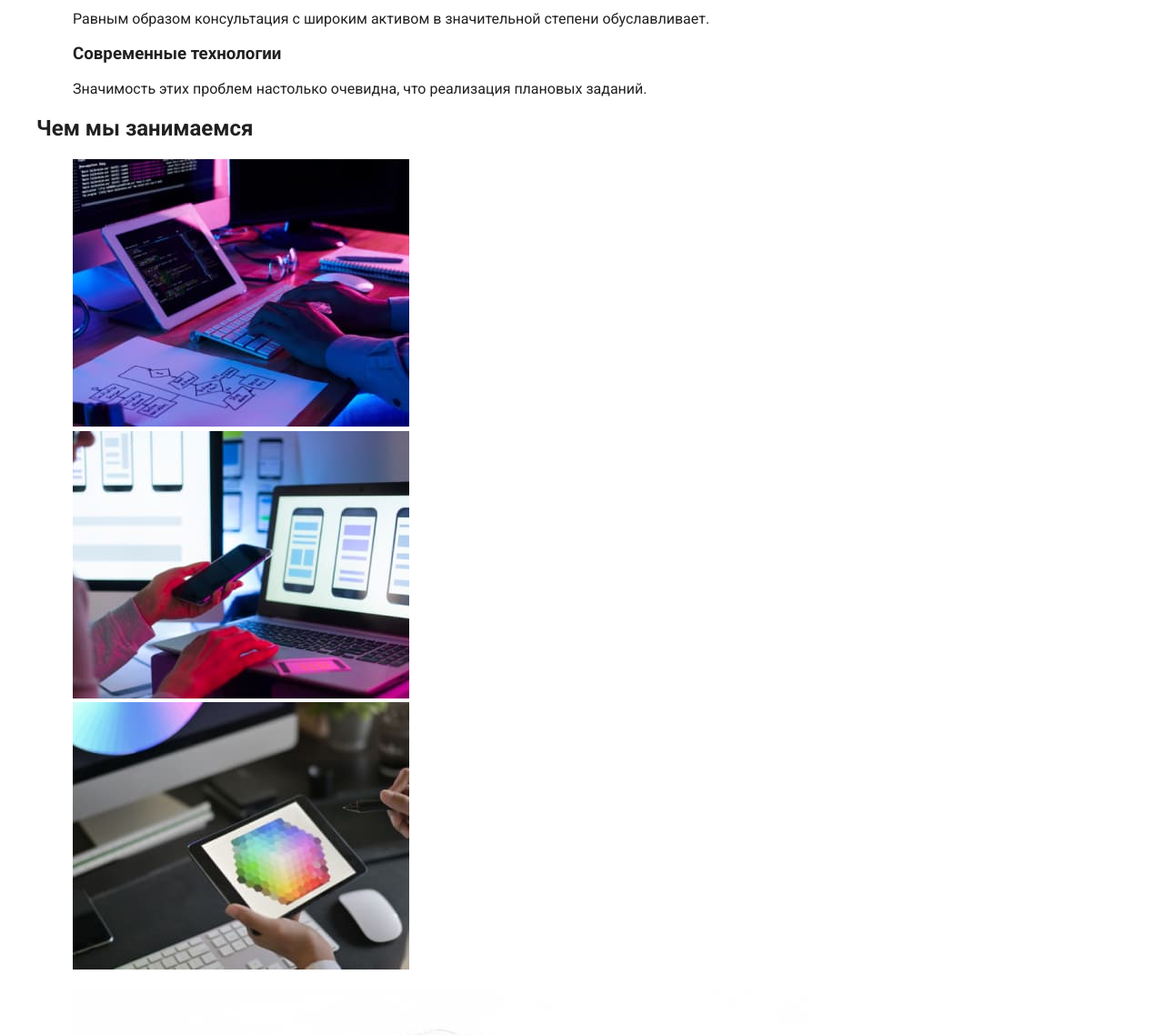
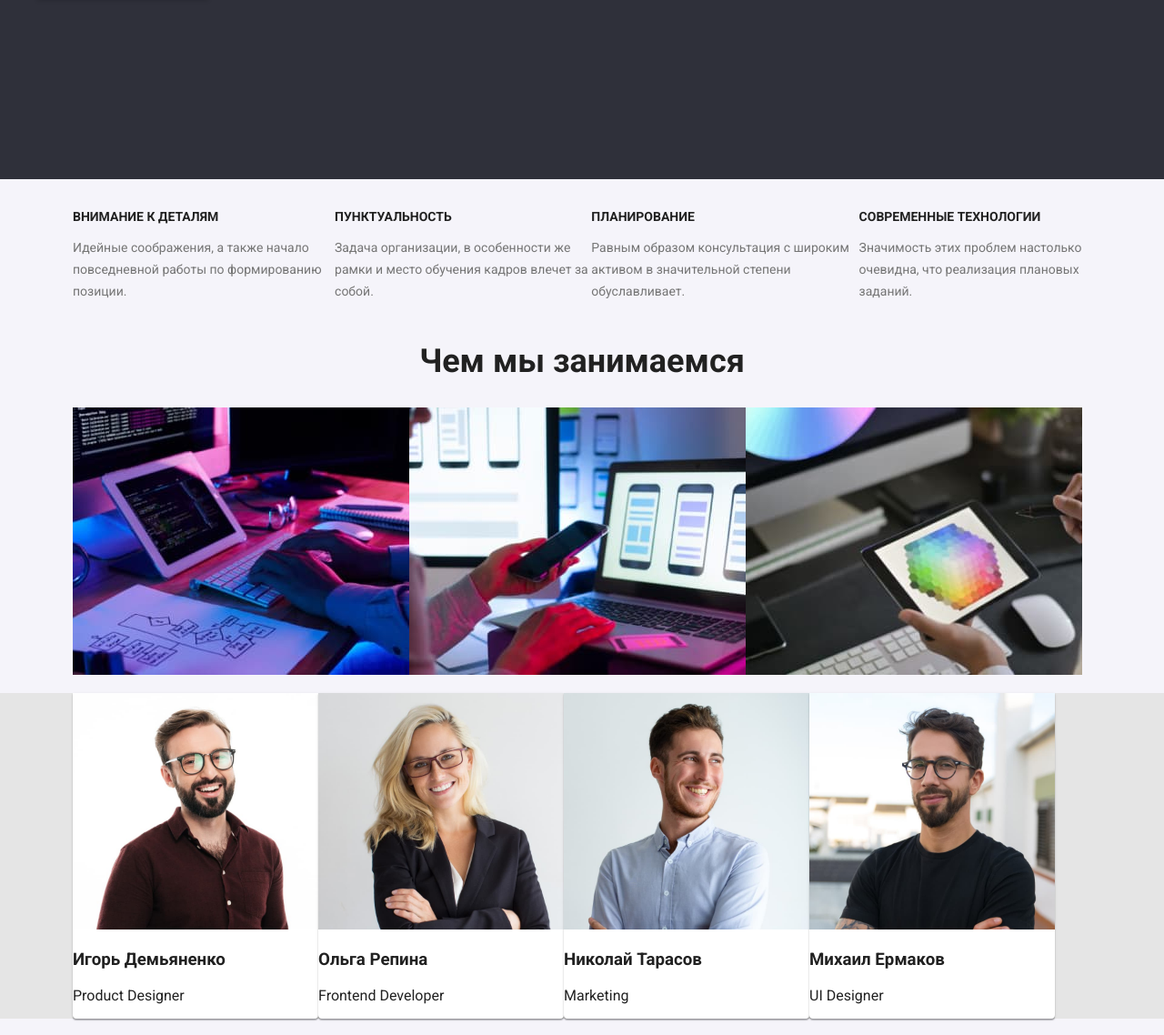
Before and after one commit to BuRRRaFFF4iQue/goit-markup-hw-03, a plain HTML site: page index.html in a window 1280 px wide. Shown: the part 517-1655 px from the top of the page at 91% size. Drawn offline with nearby package versions, Linux system fonts and the light colour scheme.

Commit message:
Commit css style 2

```diff
--- a/css/main.css
+++ b/css/main.css
@@ -35,6 +35,7 @@
 body{
     font-family: 'Roboto', sans-serif;
     color: var(--color-main);
+    background-color: var(--bg-color-primary);
 }
 
 ul{
@@ -88,27 +89,33 @@ header{
     flex-direction: row;
 
     margin-top: 32px;
+}
 
 
-}
 
 .nav-item{
     font-weight: 500;
     font-size: 14px;
     line-height: 1.14;
     letter-spacing: 0.02em;
-
+    margin-right: 50px;
     color: var(--color-main);
 }
 
-.nav-item:not(last-child){
-    margin-right: 50px;
+.link-top{
+    display: flex;
+    margin-left: 50px;
 }
 
 .address-top{
     display: flex;
+    flex-direction: columm;
     margin-top: 32px;
 
+
+}
+
+.link-top{
     font-style: normal;
     font-weight: 500;
     font-size: 14px;
@@ -118,14 +125,11 @@ header{
     color: var(--links-color-header);
 }
 
-.link-top{
-
-}
-
     /* Slogan */
 .slogan{
     background-color: var(--bg-color-slogan);
-    padding: 200px auto;
+    padding-top: 200px;
+    padding-bottom: 200px;
 }
 
 .slogan-title{
@@ -145,7 +149,6 @@ header{
     font-size: 16px;
     line-height: 1.88;
 
-
     padding: 10px 32px;
 
     box-shadow: 0px 4px 4px rgba(0, 0, 0, 0.15);
@@ -154,3 +157,73 @@ header{
     background-color: var(--accent-color);
     color: var(--color-light);
 }
+
+    /* Achievements */
+
+.achiev-list{
+    display: flex;
+    min-width: 270px;
+}
+
+.achiev-item:last-child{
+    margin-right: 30px;
+}
+
+.achiev-title{
+
+    font-weight: 700;
+    font-size: 14px;
+    line-height: 1.14;
+    text-transform: uppercase;
+}
+
+.achiev-description{
+
+    font-weight: 400;
+    font-size: 14px;
+    line-height: 1.71;
+    color: var(--color-description);
+}
+
+    /* Actions */
+.actions-title{
+    font-weight: 700;
+    font-size: 36px;
+    text-align: center;
+}
+
+.actions-list{
+    display: flex;
+}
+
+/* Our team*/
+.team{
+    background-color: var(--bg-color-secondary);
+}
+
+.team-list{
+    display: flex;
+}
+
+.team-card{
+
+    background: var(--bg-color-cards);
+    box-shadow: 0px 1px 3px rgba(0, 0, 0, 0.12),
+    0px 1px 1px rgba(0, 0, 0, 0.14),
+    0px 2px 1px rgba(0, 0, 0, 0.2);
+    border-radius: 0px 0px 4px 4px;
+
+}
+
+.unit-image{
+    width: 270px;
+}
+
+/* Footer */
+footer{
+    background: var(--bg-color-footer);
+}
+
+.logo-bottom{
+    color: var(--logo-color-bottom);
+}
--- a/index.html
+++ b/index.html
@@ -69,33 +69,33 @@
         </section>
             <!-- Achievements -->
 
-        <section>
+        <section class="achiev">
 
             <div class="container">
             <h2></h2>   <!--todo Invisible-->
 
-            <ul>
-                <li>
-                    <h3>Внимание к деталям</h3>
-                    <p>
+            <ul class="achiev-list">
+                <li class="achiev-item">
+                    <h3 class="achiev-title">Внимание к деталям</h3>
+                    <p class="achiev-description">
                         Идейные соображения, а также начало повседневной работы по формированию позиции.
                     </p>
                 </li>
-                <li>
-                    <h3>Пунктуальность</h3>
-                    <p>
+                <li class="achiev-item">
+                    <h3 class="achiev-title">Пунктуальность</h3>
+                    <p class="achiev-description">
                         Задача организации, в особенности же рамки и место обучения кадров влечет за собой.
                     </p>
                 </li>
-                <li>
-                    <h3>Планирование</h3>
-                    <p>
+                <li class="achiev-item">
+                    <h3 class="achiev-title">Планирование</h3>
+                    <p class="achiev-description">
                         Равным образом консультация с широким активом в значительной степени обуславливает.
                     </p>
                 </li>
-                <li>
-                    <h3>Современные технологии</h3>
-                    <p>
+                <li class="achiev-item">
+                    <h3 class="achiev-title">Современные технологии</h3>
+                    <p class="achiev-description">
                         Значимость этих проблем настолько очевидна, что реализация плановых заданий.
                     </p>
                 </li>
@@ -105,32 +105,32 @@
         </section>
 
         <!-- Actions -->
-        <section>
+        <section class="actions">
 
             <div class="container">
-            <h2>Чем мы занимаемся</h2>
+            <h2 class="actions-title">Чем мы занимаемся</h2>
 
-            <ul>
+            <ul class="actions-list">
                 <li>
-                    <img src="./images/images1/img1-1.jpg" alt="Планшет и клавиатура">
+                    <img src="./images/images1/img1-1.jpg" alt="Планшет и клавиатура" class="action-item">
                 </li>
                 <li>
-                    <img src="./images/images1/img1-2.jpg" alt="Ноутбук и телефон">
+                    <img src="./images/images1/img1-2.jpg" alt="Ноутбук и телефон" class="action-item">
                 </li>
                 <li>
-                    <img src="./images/images1/img1-3.jpg" alt="Планшет">
+                    <img src="./images/images1/img1-3.jpg" alt="Планшет" class="action-item">
                 </li>
             </ul>
 
         </section>
 
         <!-- Our team -->
-        <section>
+        <section class="team">
 
         <div class="container">
-            <ul>
-                <li>
-                    <img src="/images/images2/img2-1.jpg" alt="Игорь Демьяненко">
+            <ul class="team-list">
+                <li class="team-card">
+                    <img src="/images/images2/img2-1.jpg" alt="Игорь Демьяненко" class="unit-image">
                     <h3>
                         Игорь Демьяненко
                     </h3>
@@ -139,8 +139,8 @@
                     </p>
                 </li>
 
-                <li>
-                    <img src="./images/images2/img2-2.jpg" alt="Ольга Репина">
+                <li class="team-card">
+                    <img src="./images/images2/img2-2.jpg" alt="Ольга Репина" class="unit-image">
                     <h3>
                         Ольга Репина
                     </h3>
@@ -149,8 +149,8 @@
                     </p>
                 </li>
 
-                <li>
-                    <img src="./images/images2/img2-3.jpg" alt="Николай Тарасов">
+                <li class="team-card">
+                    <img src="./images/images2/img2-3.jpg" alt="Николай Тарасов" class="unit-image">
                     <h3>
                         Николай Тарасов
                     </h3>
@@ -159,8 +159,8 @@
                     </p>
                 </li>
 
-                <li>
-                    <img src="./images/images2/img2-4.jpg" alt="Михаил Ермаков">
+                <li class="team-card">
+                    <img src="./images/images2/img2-4.jpg" alt="Михаил Ермаков" class="unit-image">
                     <h3>
                         Михаил Ермаков
                     </h3>
@@ -178,7 +178,7 @@
 
         <!-- Logotype footer -->
         <div class="container">
-        <a href="./index.html">Web<span>Studio</span></a>
+        <a href="./index.html" class="logo">Web<span class="logo-bottom">Studio</span></a>
 
         <!-- Address -->
         <address>
```
Also changed, not shown: portfolio.html (+15 -14 lines).
